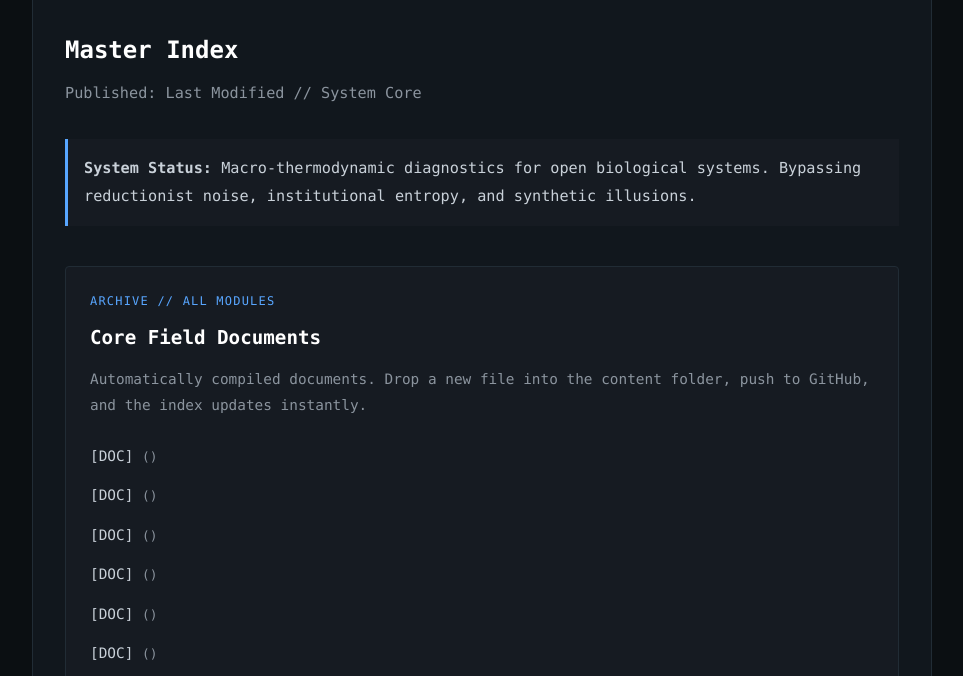
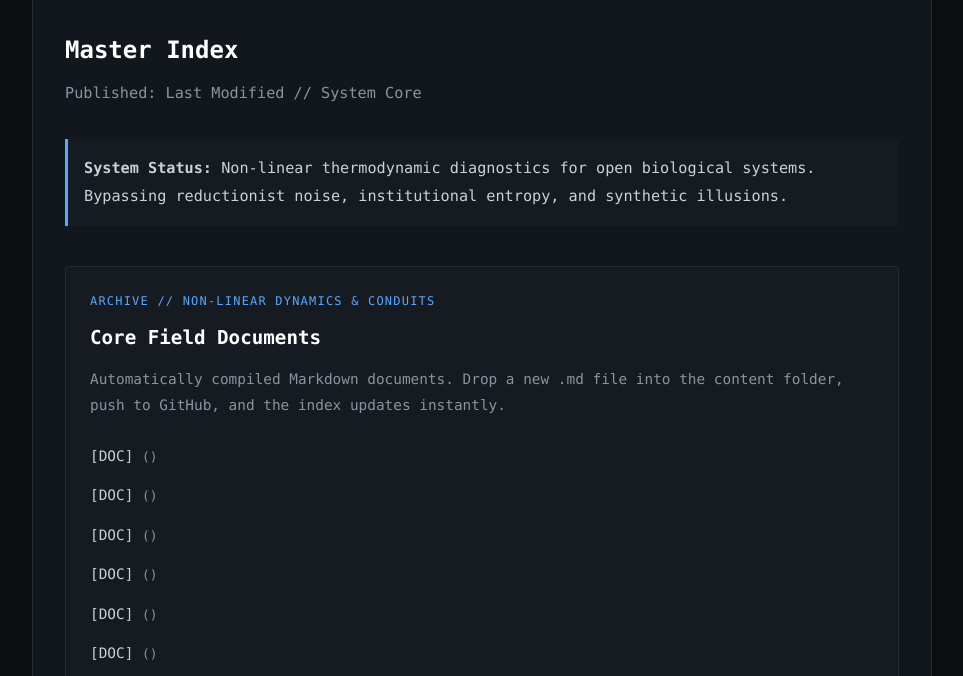
Before and after one commit to johntjz/Open-System-Physics, an Eleventy site: page index.njk in a window 1280 px wide. Shown: the part 114-790 px from the top of the page, without its empty margins (158-1121 px from the left). Built offline with nearby package versions, Linux system fonts and the light colour scheme; Eleventy itself is replaced by a stand-in of ours; files that its build step writes are made by us from their sources.

Commit message:
Update index.njk

```diff
--- a/index.njk
+++ b/index.njk
@@ -7,15 +7,15 @@ category: System Core
 
 <!-- Manifesto -->
 <section class="intro-block">
-    <p><strong>System Status:</strong> Macro-thermodynamic diagnostics for open biological systems. Bypassing reductionist noise, institutional entropy, and synthetic illusions.</p>
+    <p><strong>System Status:</strong> Non-linear thermodynamic diagnostics for open biological systems. Bypassing reductionist noise, institutional entropy, and synthetic illusions.</p>
 </section>
 
 <!-- Auto-Generated Article Grid -->
 <main class="module-grid">
     <div class="module-card" style="grid-column: 1 / -1;">
-        <div class="module-id">ARCHIVE // ALL MODULES</div>
+        <div class="module-id">ARCHIVE // NON-LINEAR DYNAMICS & CONDUITS</div>
         <h2>Core Field Documents</h2>
-        <p class="module-desc">Automatically compiled documents. Drop a new file into the content folder, push to GitHub, and the index updates instantly.</p>
+        <p class="module-desc">Automatically compiled Markdown documents. Drop a new .md file into the content folder, push to GitHub, and the index updates instantly.</p>
 
         <ul class="article-list" style="margin-top: 1.5rem;">
           {%- for post in collections.all | reverse -%}
```
